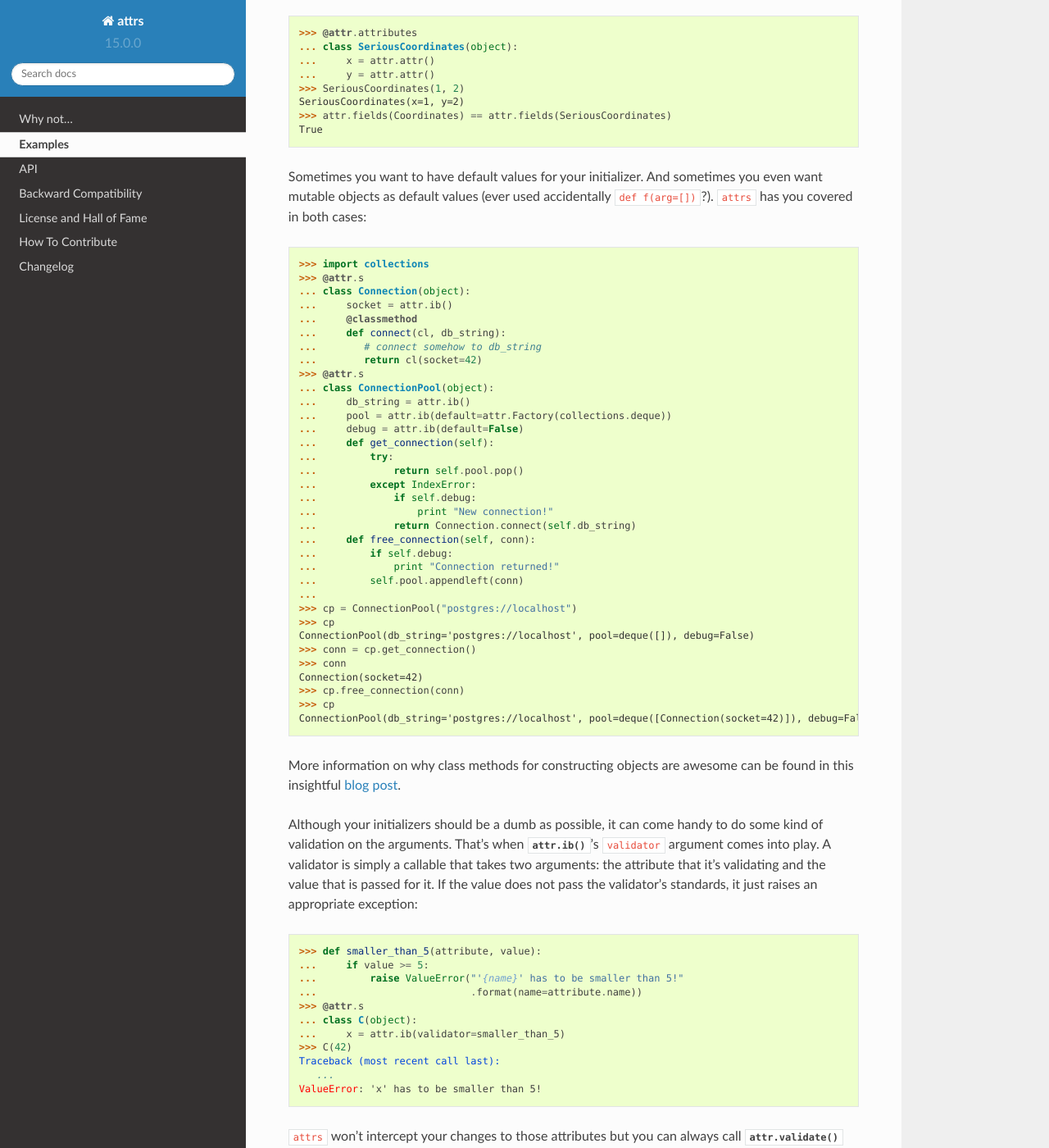
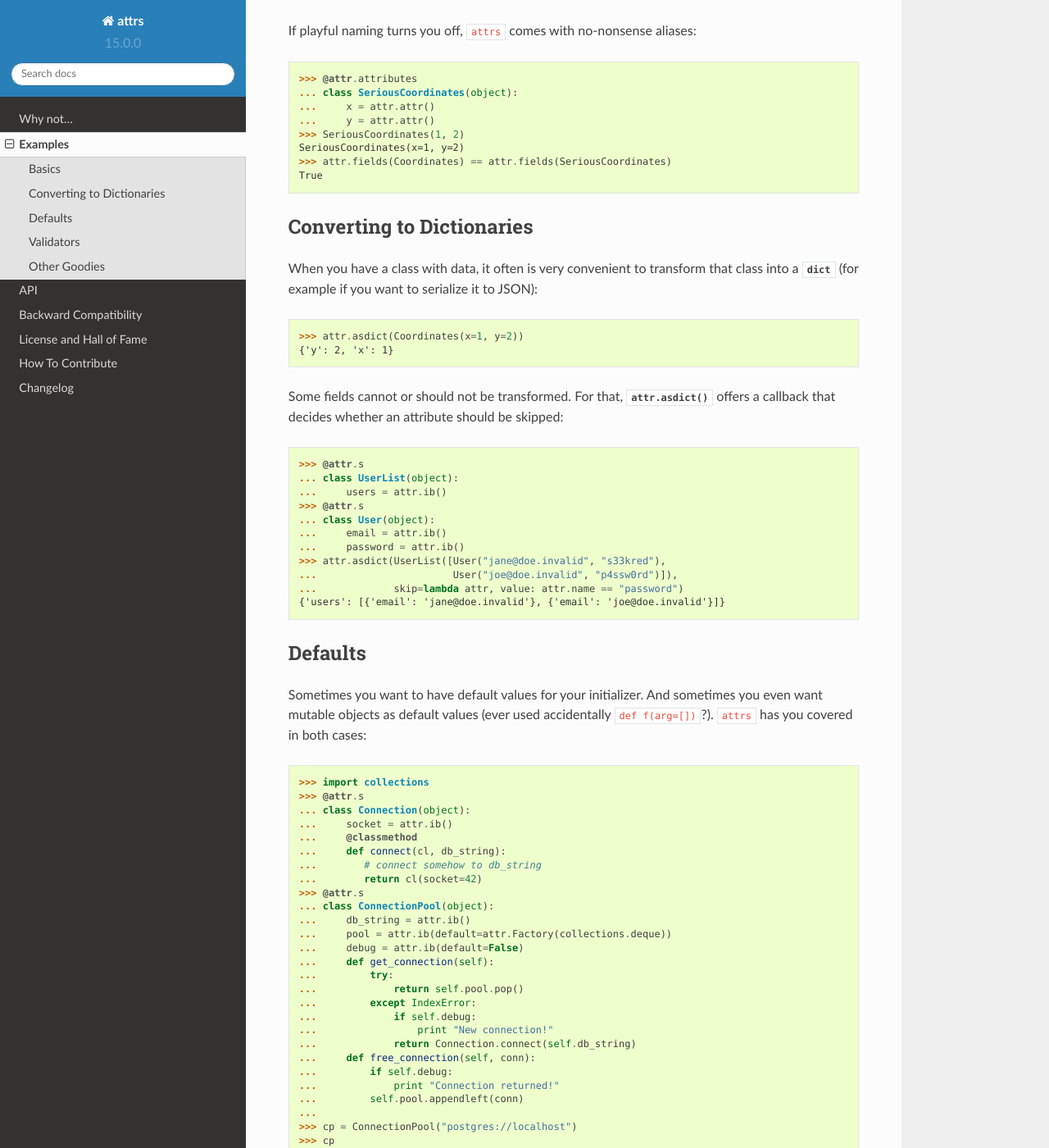
Before and after one commit to python-attrs/attrs, a Sphinx documentation site: the page built from docs/examples.rst, in a window 1280 px wide and 1400 px high, scrolled down 976 px. Shown: the whole window at 82% size. Built offline with Sphinx 7.4.7 and the Read the Docs theme 2.0.0, drawn with Linux system fonts in a browser that asks for light colours; some of the changed text lies outside the part shown.

Commit message:
Add examples for asdict

```diff
--- a/docs/examples.rst
+++ b/docs/examples.rst
@@ -2,6 +2,10 @@
 
 Examples
 ========
+
+
+Basics
+------
 
 The simplest possible usage would be:
 
@@ -58,6 +62,37 @@ If playful naming turns you off, ``attrs`` comes with no-nonsense aliases:
    True
 
 
+Converting to Dictionaries
+--------------------------
+
+When you have a class with data, it often is very convenient to transform that class into a :class:`dict` (for example if you want to serialize it to JSON):
+
+.. doctest::
+
+   >>> attr.asdict(Coordinates(x=1, y=2))
+   {'y': 2, 'x': 1}
+
+Some fields cannot or should not be transformed.
+For that, :func:`attr.asdict` offers a callback that decides whether an attribute should be skipped:
+
+.. doctest::
+
+   >>> @attr.s
+   ... class UserList(object):
+   ...     users = attr.ib()
+   >>> @attr.s
+   ... class User(object):
+   ...     email = attr.ib()
+   ...     password = attr.ib()
+   >>> attr.asdict(UserList([User("jane@doe.invalid", "s33kred"),
+   ...                       User("joe@doe.invalid", "p4ssw0rd")]),
+   ...             skip=lambda attr, value: attr.name == "password")
+   {'users': [{'email': 'jane@doe.invalid'}, {'email': 'joe@doe.invalid'}]}
+
+
+Defaults
+--------
+
 Sometimes you want to have default values for your initializer.
 And sometimes you even want mutable objects as default values (ever used accidentally ``def f(arg=[])``?).
 ``attrs`` has you covered in both cases:
@@ -100,6 +135,10 @@ And sometimes you even want mutable objects as default values (ever used acciden
    ConnectionPool(db_string='postgres://localhost', pool=deque([Connection(socket=42)]), debug=False)
 
 More information on why class methods for constructing objects are awesome can be found in this insightful `blog post <http://as.ynchrono.us/2014/12/asynchronous-object-initialization.html>`_.
+
+
+Validators
+----------
 
 Although your initializers should be a dumb as possible, it can come handy to do some kind of validation on the arguments.
 That's when :func:`attr.ib`\ ’s ``validator`` argument comes into play.
@@ -168,6 +207,10 @@ If you like `zope.interface <http://docs.zope.org/zope.interface/api.html#zope-i
    >>> C(Foo())
    C(x=Foo())
 
+
+Other Goodies
+-------------
+
 For private attributes, ``attrs`` will strip the leading underscores for keyword arguments:
 
 .. doctest::
```
